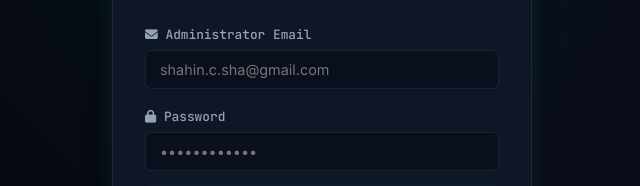
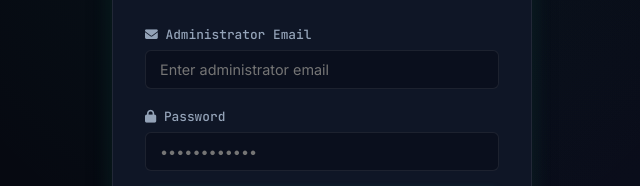
Before and after one commit to Shahinshac/Shahin-sha-portfolio, a website: page admin/index.html in a window 1280 px wide. Shown: the part 317-503 px from the top of the page, 318-958 px from the left. Drawn offline with nearby package versions, Linux system fonts and the light colour scheme.

Commit message:
fix(admin): replace specific email placeholder with generic administrator label

```diff
--- a/admin/index.html
+++ b/admin/index.html
@@ -82,7 +82,7 @@
       <form id="loginForm" onsubmit="handleLogin(event)" class="login-form">
         <div class="form-group">
           <label for="loginEmail" class="form-label mono"><i class="fa-solid fa-envelope"></i> Administrator Email</label>
-          <input type="email" id="loginEmail" class="form-input" placeholder="shahin.c.sha@gmail.com" required autocomplete="email">
+          <input type="email" id="loginEmail" class="form-input" placeholder="Enter administrator email" required autocomplete="email">
         </div>
 
         <div class="form-group">
@@ -147,7 +147,7 @@
         <div class="user-info">
           <div class="user-avatar mono"><i class="fa-solid fa-user-gear"></i></div>
           <div class="user-details">
-            <span id="userEmailBadge" class="user-email mono">shahin.c.sha@gmail.com</span>
+            <span id="userEmailBadge" class="user-email mono">Administrator</span>
             <span class="user-role badge badge-indigo mono">SUPERADMIN</span>
           </div>
         </div>
```
